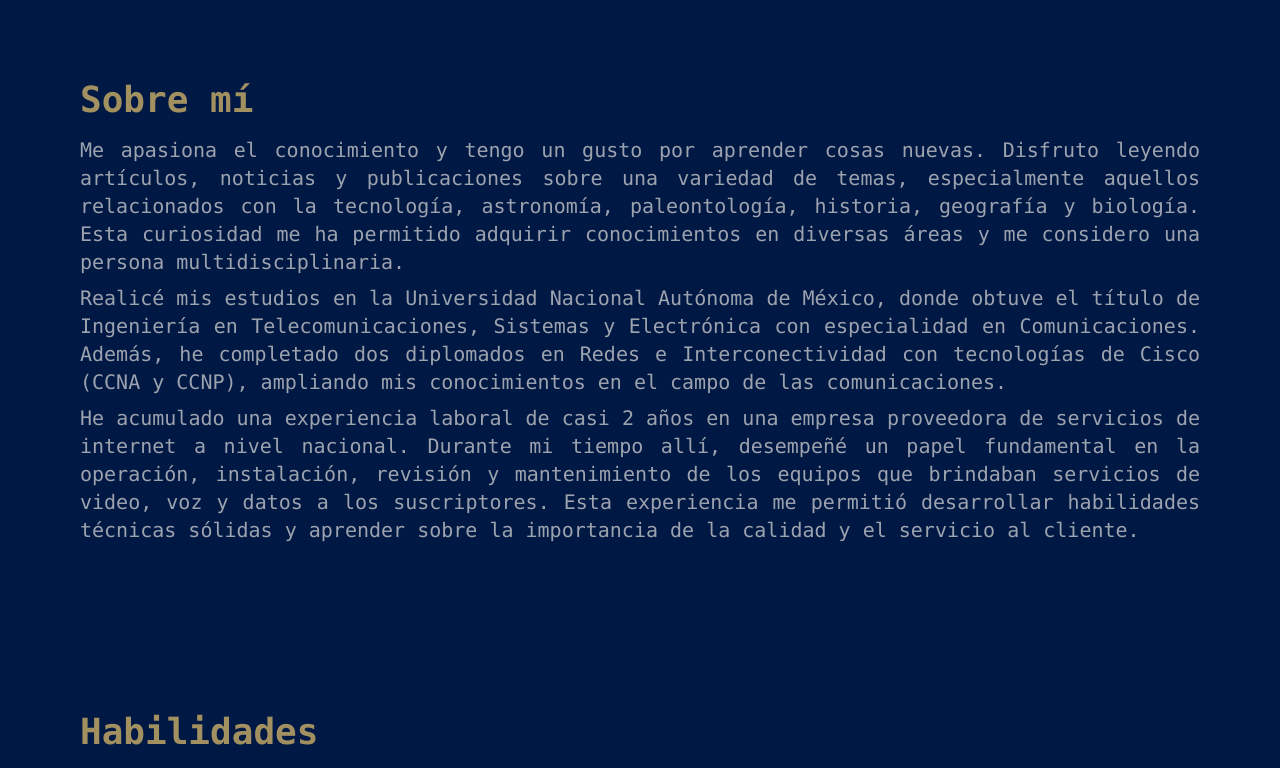
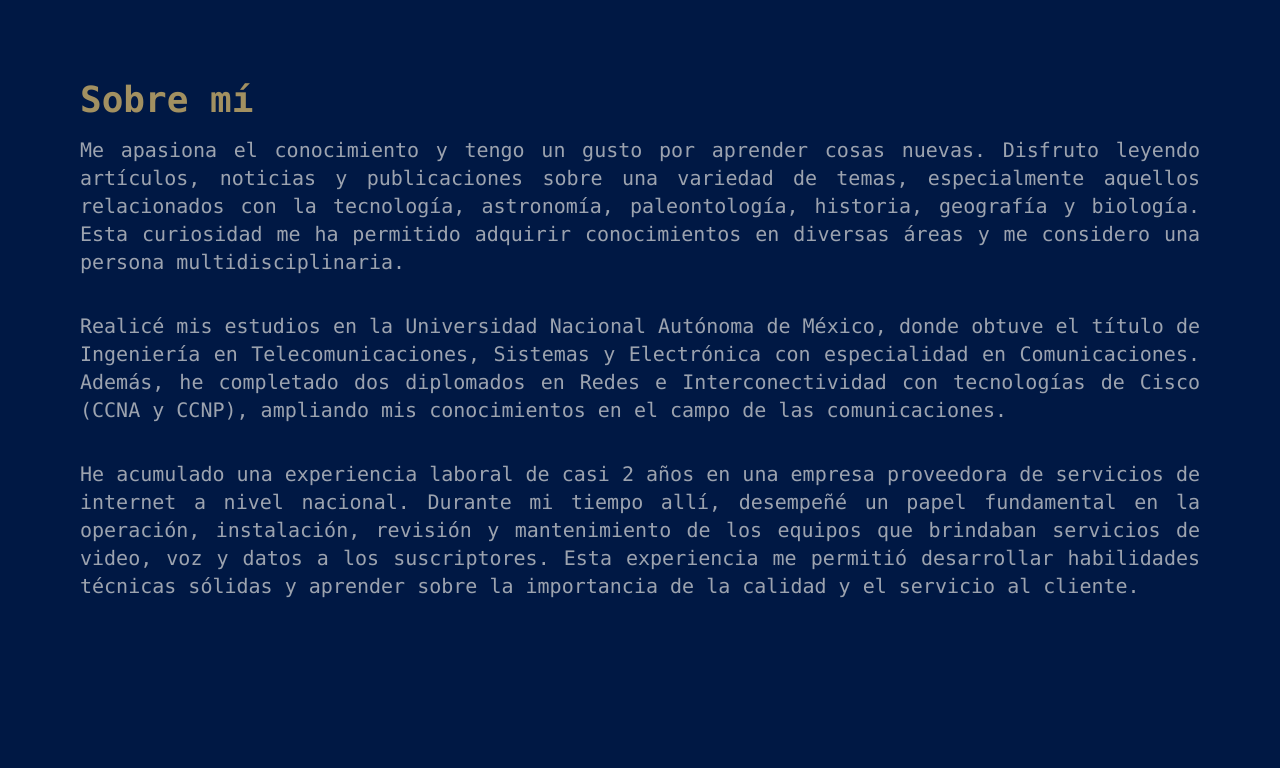
Before and after one commit to jeromanp/my-portfolio, a Next.js app: page / in a window 1280 px wide. Shown: the part 624-1392 px from the top of the page. Built offline with nearby package versions, Linux system fonts and the light colour scheme.

Commit message:
add whiteline

```diff
--- a/src/components/AboutMe.jsx
+++ b/src/components/AboutMe.jsx
@@ -5,7 +5,7 @@ export default function AboutMe() {
     <div className="w-full max-w-screen-xl items-center justify-between font-mono text-sm bg-custom-azul mx-auto">
       <div className="p-5 sm:p-5 md:p-10 lg:p-20 xl:p-20">
         <h1 className="text-2xl sm:text-3xl md:text-4xl lg:text-4xl font-bold mb-4 text-custom-oro_2 animate-fadeInLeft">Sobre mí</h1>
-        <div className="text-xs md:text-lg lg:text-xl animate-fadeInDown">
+        <div className="text-xs md:text-lg lg:text-xl animate-fadeInDown whitespace-pre-line">
           <p className="mb-2  text-gray-400 text-justify">{aboutMe.intro}</p>
           <p className="mb-2  text-gray-400 text-justify ">{aboutMe.estudio}</p>
           <p className="mb-2  text-gray-400 text-justify">
```
